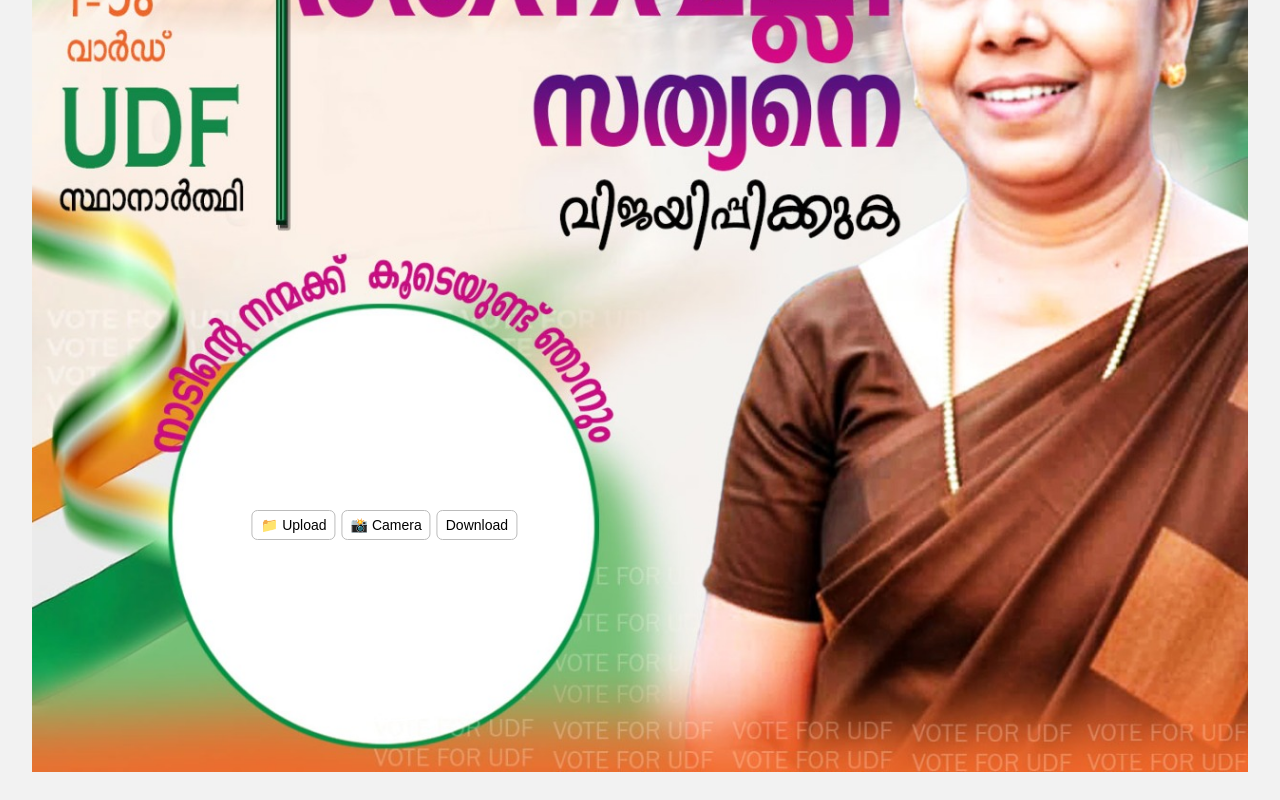
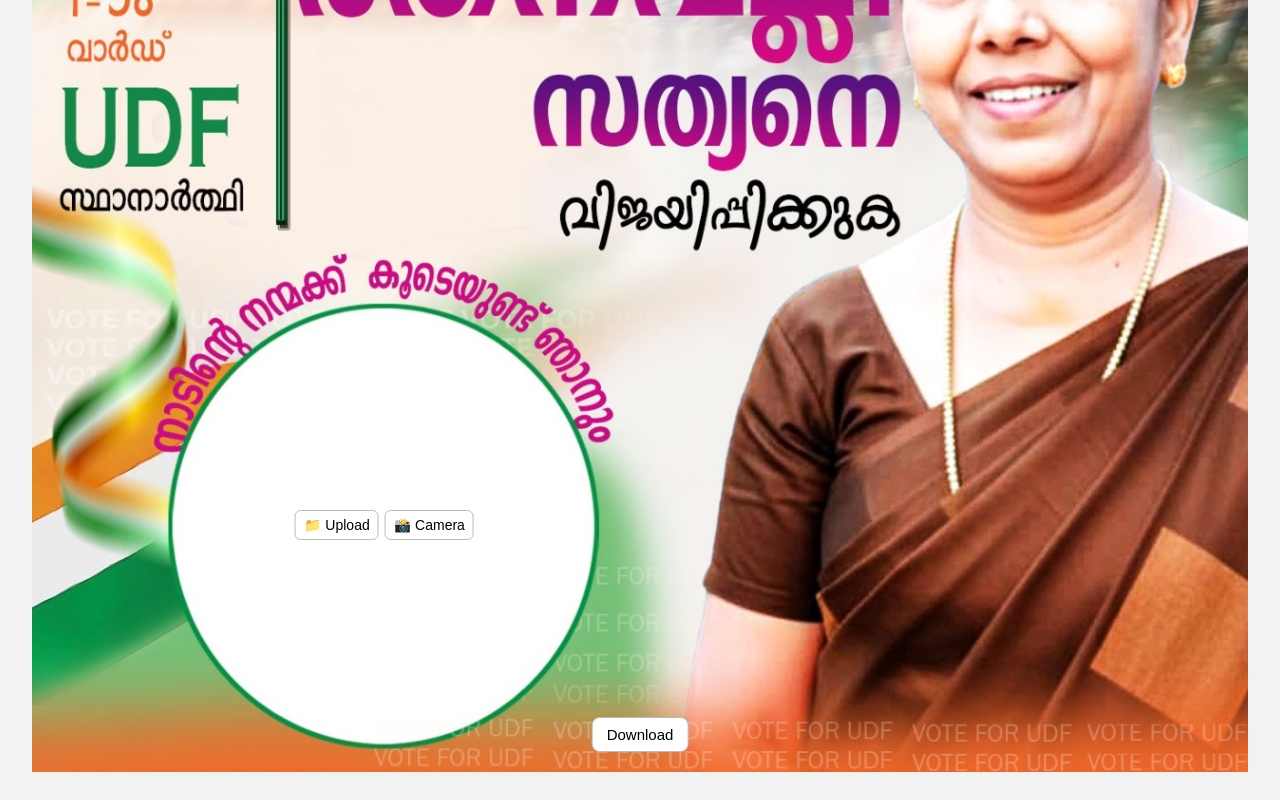
Before and after one commit to NiranjanK-Codes/Image-generator, a plain HTML site: page index.html in a window 1280 px wide. Shown: the part 894-1694 px from the top of the page. Drawn offline with Linux system fonts and the light colour scheme.

Commit message:
Update index.html

```diff
--- a/index.html
+++ b/index.html
@@ -21,21 +21,40 @@ body {
   display: inline-block;
 }
 
-/* BUTTONS CENTERED ON CIRCLE, NOT POSTER */
-.button-row {
+/* Upload + Camera centered on circle */
+.upload-row {
   position: absolute;
   top: 0;
   left: 0;
   transform: translate(-50%, -50%);
   z-index: 10;
   background: rgba(255,255,255,0.85);
-  padding: 12px;
+  padding: 10px;
   border-radius: 12px;
   display: flex;
   gap: 6px;
 }
 
-.upload-btn, #cameraBtn, #downloadBtn {
+/* Download button at bottom of poster */
+#downloadBtn {
+  position: absolute;
+  left: 50%;
+  transform: translateX(-50%);
+  bottom: 20px;
+  background: white;
+  border: 1px solid #bbb;
+  padding: 8px 14px;
+  border-radius: 8px;
+  font-size: 15px;
+  cursor: pointer;
+  z-index: 10;
+}
+
+#downloadBtn:hover {
+  background: #f0f0f0;
+}
+
+.upload-btn, #cameraBtn {
   background: white;
   border: 1px solid #bbb;
   padding: 6px 8px;
@@ -44,9 +63,7 @@ body {
   cursor: pointer;
 }
 
-.upload-btn:hover,
-#cameraBtn:hover,
-#downloadBtn:hover {
+.upload-btn:hover, #cameraBtn:hover {
   background: #f0f0f0;
 }
 
@@ -81,12 +98,14 @@ canvas {
 
 <div class="canvas-wrapper" id="canvasWrapper">
 
-  <!-- BUTTONS PLACED AT CIRCLE CENTER -->
-  <div class="button-row" id="buttonRow">
+  <!-- Upload + Camera centered on frame -->
+  <div class="upload-row" id="uploadRow">
     <label class="upload-btn" for="imgUploadInput">📁 Upload</label>
     <button id="cameraBtn">📸 Camera</button>
-    <button id="downloadBtn">Download</button>
   </div>
+
+  <!-- Download button moved to bottom of poster -->
+  <button id="downloadBtn">Download</button>
 
   <canvas id="finalCanvas"></canvas>
 
@@ -98,7 +117,8 @@ canvas {
 const canvas = document.getElementById("finalCanvas");
 const ctx = canvas.getContext("2d");
 const sizeSlider = document.getElementById("sizeSlider");
-const buttonRow = document.getElementById("buttonRow");
+const uploadRow = document.getElementById("uploadRow");
+const downloadBtn = document.getElementById("downloadBtn");
 
 const poster = new Image();
 poster.src = "WhatsApp Image 2025-11-22 at 07.34.17_e0b8aebb.jpg";
@@ -116,7 +136,6 @@ let posX = 0, posY = 0;
 let isDragging = false;
 let startX = 0, startY = 0;
 
-// Load poster
 poster.onload = () => {
   const w = poster.width;
   const h = poster.height;
@@ -129,9 +148,12 @@ poster.onload = () => {
   frame.y *= scaleFactor;
   frame.r *= scaleFactor;
 
-  // Move buttons to circular frame center
-  buttonRow.style.left = frame.x + "px";
-  buttonRow.style.top = frame.y + "px";
+  // Center upload/camera on frame
+  uploadRow.style.left = frame.x + "px";
+  uploadRow.style.top = frame.y + "px";
+
+  // Place download button at bottom of poster
+  downloadBtn.style.bottom = "20px";
 
   draw();
 };
@@ -157,7 +179,6 @@ function draw() {
     ctx.restore();
   }
 
-  // Circle border
   ctx.beginPath();
   ctx.arc(frame.x, frame.y, frame.r, 0, Math.PI*2);
   ctx.lineWidth = 2;
@@ -165,13 +186,11 @@ function draw() {
   ctx.stroke();
 }
 
-// Handle image selection
 function handleImageSelect(e){
   const file = e.target.files[0];
   if(!file) return;
 
-  // Hide buttons when an image is added
-  buttonRow.style.display = "none";
+  uploadRow.style.display = "none";
 
   const img = new Image();
   img.onload = () => {
@@ -185,7 +204,6 @@ function handleImageSelect(e){
   img.src = URL.createObjectURL(file);
 }
 
-// Touch movement
 canvas.addEventListener("touchstart", e=>{
   if(!frame.img) return;
   if(e.touches.length === 1){
@@ -205,17 +223,15 @@ canvas.addEventListener("touchmove", e=>{
   draw();
 });
 
-canvas.addEventListener("touchend", e=>{
+canvas.addEventListener("touchend", ()=>{
   isDragging = false;
 });
 
-// Size slider
-sizeSlider.addEventListener("input", e=>{
+sizeSlider.addEventListener("input", ()=>{
   imgScale = parseFloat(sizeSlider.value);
   draw();
 });
 
-// Upload/camera listeners
 document.getElementById("imgUploadInput").addEventListener("change", handleImageSelect);
 document.getElementById("imgCameraInput").addEventListener("change", handleImageSelect);
 
@@ -223,7 +239,7 @@ document.getElementById("cameraBtn").addEventListener("click", ()=>{
   document.getElementById("imgCameraInput").click();
 });
 
-document.getElementById("downloadBtn").addEventListener("click", ()=>{
+downloadBtn.addEventListener("click", ()=>{
   const link = document.createElement("a");
   link.download = "poster_output.png";
   link.href = canvas.toDataURL();
```
